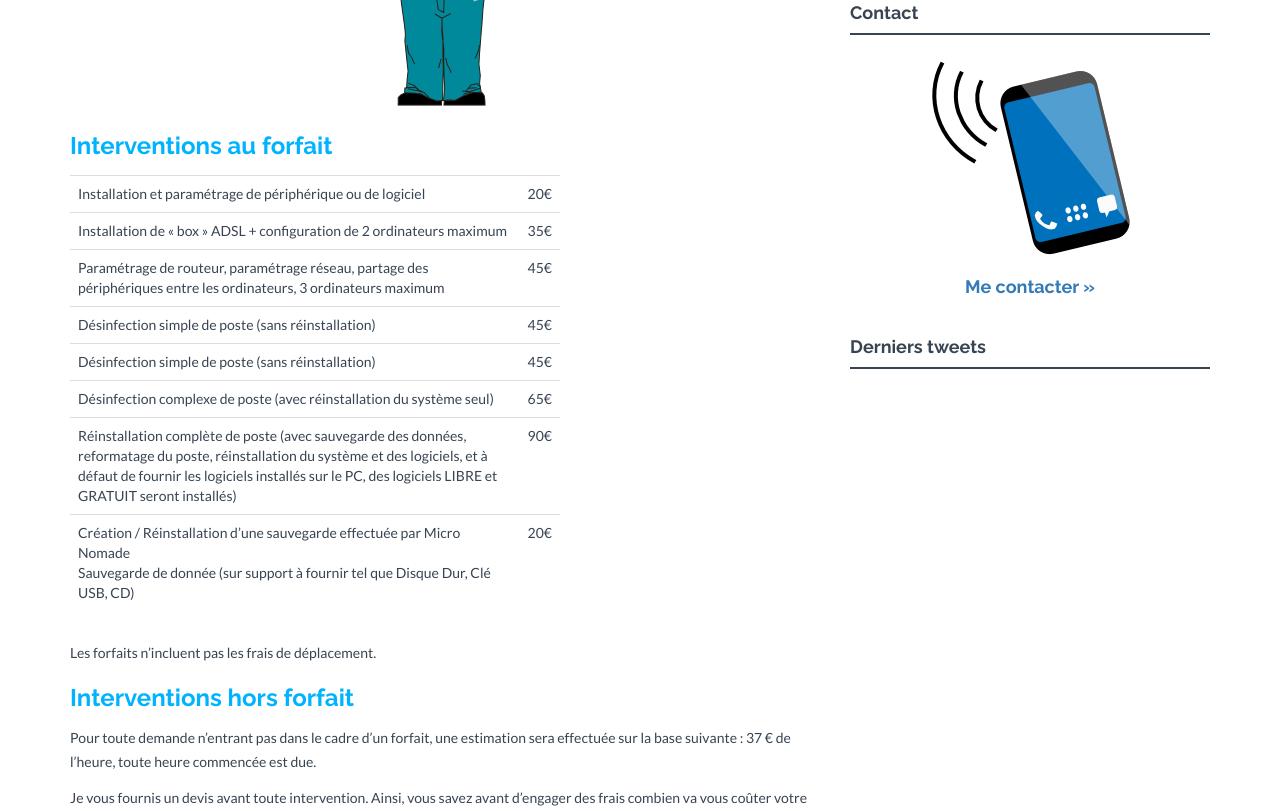
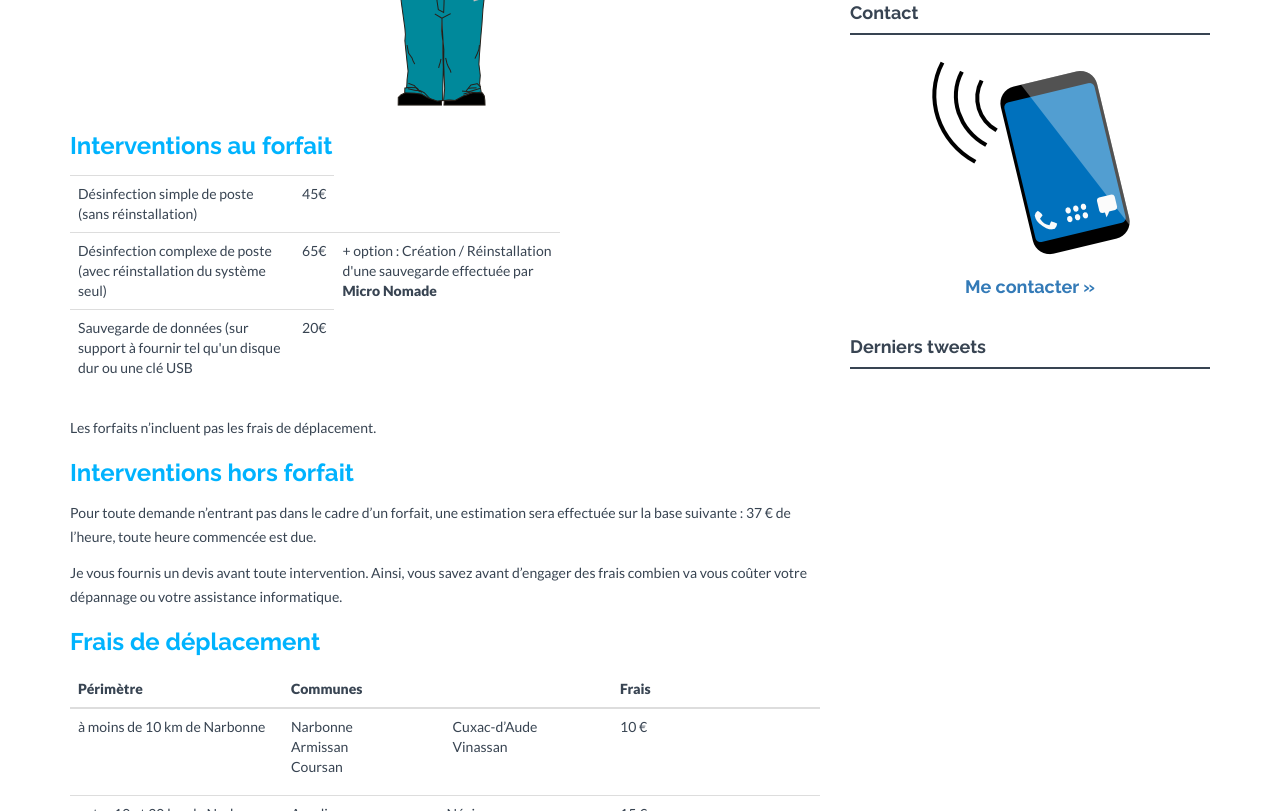
Before and after one commit to GrandTournoiTekken/com.micronomade, a plain HTML site: page tarifs.html in a window 1280 px wide. Shown: the part 503-1314 px from the top of the page. Drawn offline with nearby package versions, Linux system fonts and the light colour scheme.

Commit message:
MOD: Tarifs

```diff
--- a/tarifs.html
+++ b/tarifs.html
@@ -101,37 +101,16 @@
             <table class="table">
               <tbody>
                 <tr>
-                  <td>Installation et param&eacute;trage de p&eacute;riph&eacute;rique ou de logiciel</td>
-                  <td>20€</td>
-                </tr>
-                <tr>
-                  <td>Installation de « box » ADSL + configuration de 2 ordinateurs maximum</td>
-                  <td>35€</td>
-                </tr>
-                <tr>
-                  <td>Param&eacute;trage de routeur, param&eacute;trage r&eacute;seau, partage des p&eacute;riph&eacute;riques entre les ordinateurs, 3 ordinateurs maximum</td>
-                  <td>45€</td>
-                </tr>
-                <tr>
-                  <td>D&eacute;sinfection simple de poste (sans r&eacute;installation)</td>
-                  <td>45€</td>
-                </tr>
-                <tr>
                   <td>D&eacute;sinfection simple de poste (sans r&eacute;installation)</td>
                   <td>45€</td>
                 </tr>
                 <tr>
                   <td>D&eacute;sinfection complexe de poste (avec r&eacute;installation du syst&egrave;me seul)</td>
                   <td>65€</td>
+                  <td>+ option : Cr&eacute;ation / R&eacute;installation d'une sauvegarde effectu&eacute;e par <strong>Micro Nomade</strong></td>
                 </tr>
                 <tr>
-                  <td>R&eacute;installation compl&egrave;te de poste (avec sauvegarde des donn&eacute;es, reformatage du poste, r&eacute;installation du syst&egrave;me et des logiciels, et &agrave; d&eacute;faut de fournir les logiciels install&eacute;s sur le PC, des logiciels LIBRE et GRATUIT seront install&eacute;s)</td>
-                  <td>90€</td>
-                </tr>
-                <tr>
-                  <td>Cr&eacute;ation / R&eacute;installation d’une sauvegarde effectu&eacute;e par Micro Nomade
-                    <br>Sauvegarde de donn&eacute;e (sur support &agrave; fournir tel que Disque Dur, Cl&eacute; USB, CD)
-                  </td>
+                  <td>Sauvegarde de donn&eacute;es (sur support à fournir tel qu'un disque dur ou une cl&eacute; USB</td>
                   <td>20€</td>
                 </tr>
               </tbody>
```
